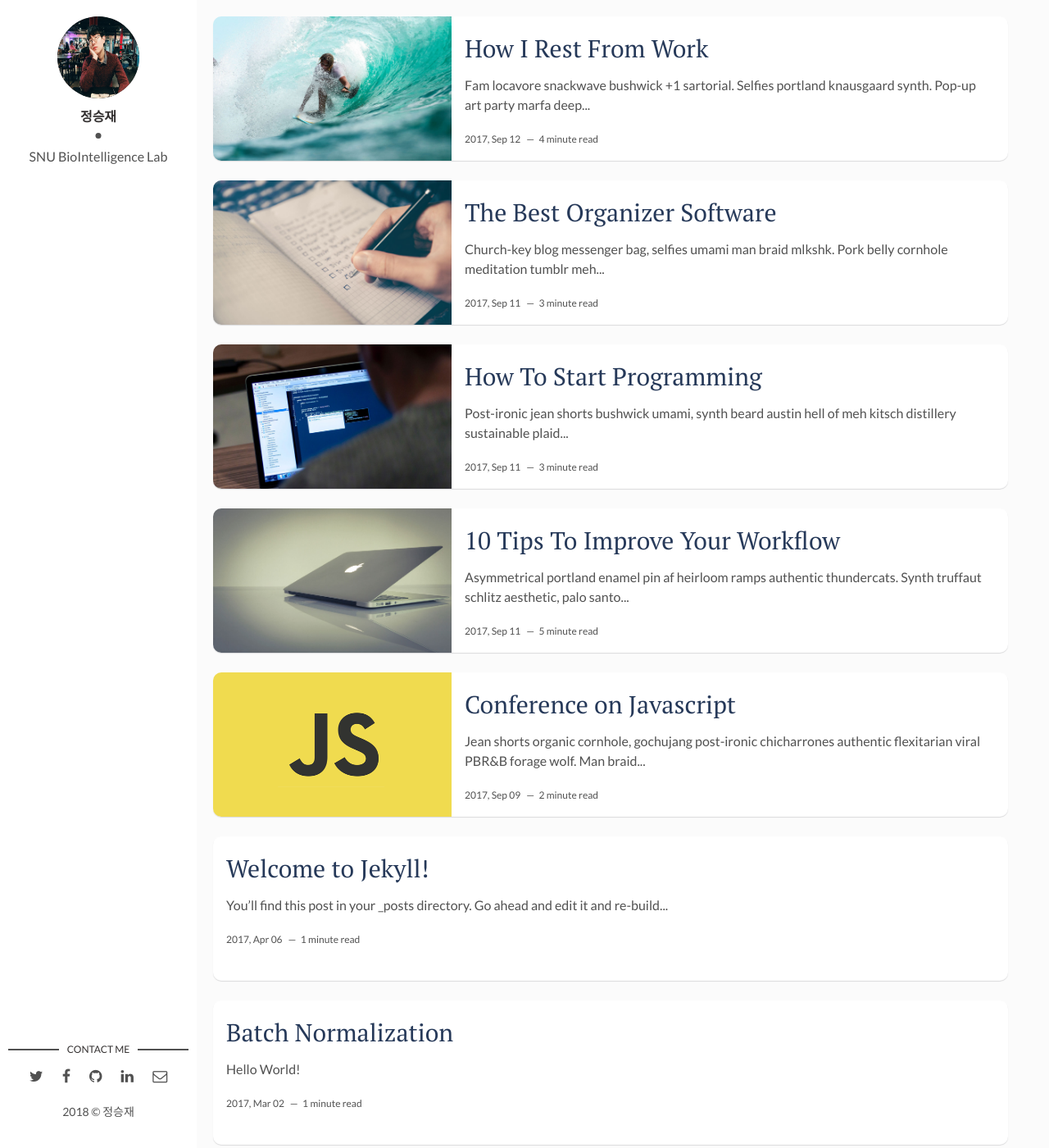
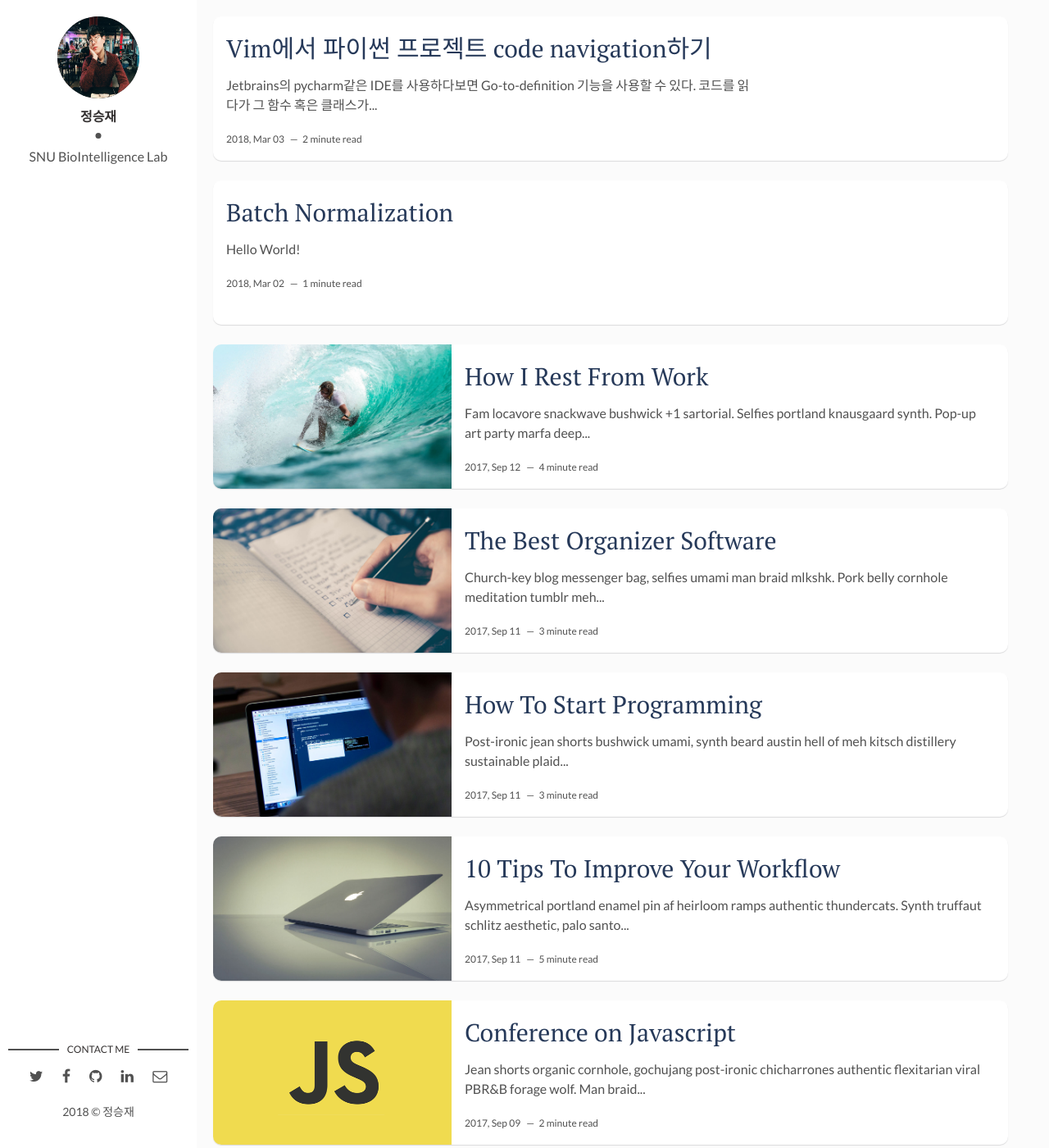
Before and after one commit to seanexp/seanexplode.github.io, a Jekyll site: the page built from index.html, in a window 1280 px wide and 1400 px high. Shown: the whole window at 82% size. Built offline with Jekyll 4.4.1, drawn with Linux system fonts in a browser that asks for light colours; the list of posts is cut into pages by our own code; part of the change alters nothing that is shown.

Commit message:
새로운 포스트 추가

````diff
--- a/_posts/2018-03-02-Batch-Normalization.markdown
+++ b/_posts/2018-03-02-Batch-Normalization.markdown
@@ -1,7 +1,7 @@
 ---
 layout: post
 title: Batch Normalization
-date: 2017-03-02
+date: 2018-03-02
 tags: [Machine Learning,]
 ---
 
--- /dev/null
+++ b/_posts/2018-03-03-python-code-navigation-with-vim.markdown
@@ -0,0 +1,29 @@
+---
+layout: post
+title: Vim에서 파이썬 프로젝트 code navigation하기
+date: 2018-03-03
+description: Vim과 ctags를 이용하여 IDE에서처럼 code navigation하는 방법
+tags: [Vim, ]
+---
+
+Jetbrains의 pycharm같은 IDE를 사용하다보면 **Go-to-definition** 기능을 사용할 수 있다. 코드를 읽다가 그 함수 혹은 클래스가 어떻게 동작하는지 모르겠거나 잊어버렸을 때 유용하게 사용할 수 있다. 그러나 Vim을 사용하다보면 이 기능을 이용하기 쉽지가 않다. 구글에 _vim go to definition_이라고 검색하면 `gd`나 `gD`를 볼 수 있다. 이 명령들은 local definition 이나 global definition을 보여주는 명령들로써 다른 파일에 존재하는 함수나 클래스 혹은 변수의 definition을 보여줄 수는 없다.
+
+그러면 다른 파일에 존재하는 함수나 클래스의 definition을 보려면 어떻게 해야 할까? 아쉽게도 이 기능은 Vim만으로는 할 수 없고, (ctags)[https://ko.wikipedia.org/wiki/Ctags] 라는 프로그래밍 도구를 이용해야 한다. (Vim Tips Wiki)[http://vim.wikia.com/wiki/Browsing_programs_with_tags] 를 보면 Vim은 사용자가 찾고 싶은 단어들고 그 단어들의 위치를 열거하는 tags 파일을 사용한다. 각각의 찾고 싶은 단어들은 **tag**라고 한다. 예를 들면, 각 함수의 이름이나 전역 변수는 tag가 될 수 있다.
+
+## ctags 설치하기
+
+Mac OSX를 사용하고 있다면 다음과 같이 _homebrew_를 이용하여 ctags를 설치한다.
+
+{% highlight shell %}
+brew install ctags
+{% endhighlight %}
+
+만약 linux를 사용하고 있다면 ```apt-get```이나 ```yum```으로 설치할 수 있다.
+
+## ctags 이용하여 tag파일 생성하기
+
+## code navigation
+
+이제 원하는 함수 혹은 클래스 위에 커서를 놓고 ```ctrl + ]```를 누른다. 그러면 definition으로 이동한 것을 볼 수 있다. 원래의 코드로 이동하고 싶다면 ```ctrl + t```를 누르면 된다. 원하는 함수나 클래스 위에 커서를 이동하기도 귀찮다면 _command mode_에서 ```:tags <원하는 함수/클래스 이름>```을 입력하면 된다.
+
+그런데 이 기능은 원래의 코드와 definition을 같이 볼 수 없다는 단점이 있다. 둘을 같이 보려면 어떻게 해야 할까? (Vim Tips Wiki)[http://vim.wikia.com/wiki/Browsing_programs_with_tags] 에서 그 답을 확인할 수 있다. 원하는 함수나 클래스 위에 커서를 올려놓고 ```ctrl + w + ]```를 하거나 _command mode_에서 ```:ptag <원하는 함수/클래스 이름>```을 입력하면 된다.
````
